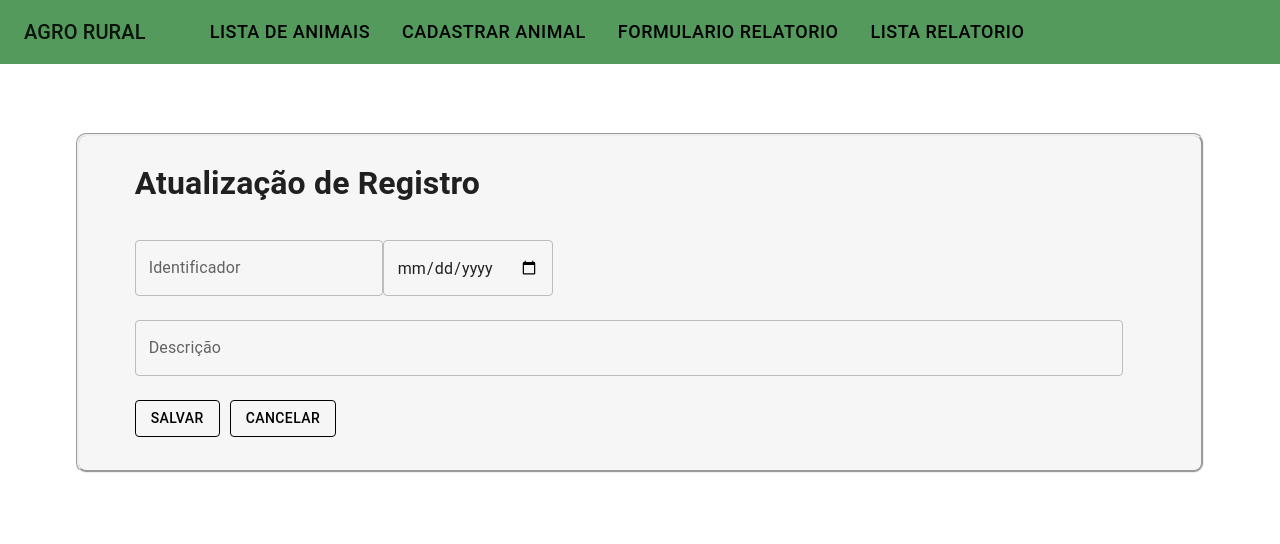
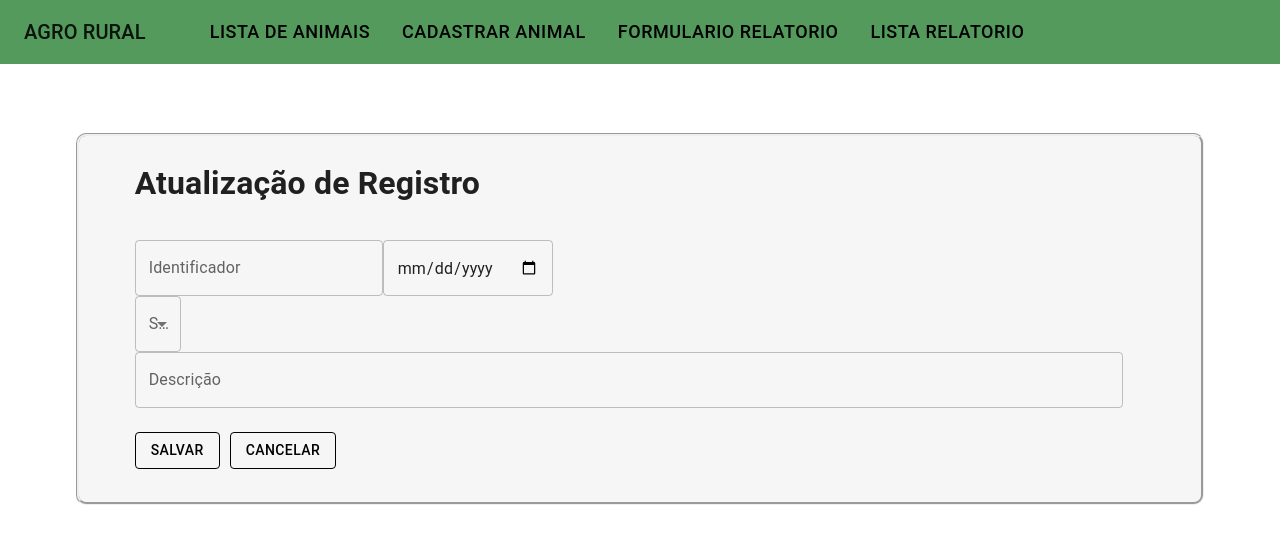
Before and after one commit to tccwebrural/Reac-tcc, a React (Create React App) app: page /modules/Repor/Pages/ReportForm in a window 1280 px wide. Shown: the top 544 px of the page. Built offline with nearby package versions, Linux system fonts and the light colour scheme.

Commit message:
Pablo, implementação do Select no ReportForm

```diff
--- a/src/modules/Report/pages/ReportForm.css
+++ b/src/modules/Report/pages/ReportForm.css
@@ -16,7 +16,6 @@ body{
     border-style: groove;
     border-radius: 10px;
 }
-
 .form h1{
     margin: 2% 0% 0% 5%;
     text-align: left;
@@ -27,6 +26,7 @@ body{
     padding: 2%;
     justify-content: flex-start;
 }
+
 
 #Text-Description{
     width: 60em;
--- a/src/modules/Report/pages/ReportForm.tsx
+++ b/src/modules/Report/pages/ReportForm.tsx
@@ -1,4 +1,4 @@
-import { Box, Button, Container, Grid, TextField } from "@mui/material";
+import { Box, Button, Container, FormControl, Grid, InputLabel, MenuItem, Select, SelectChangeEvent, TextField } from "@mui/material";
 import React, { ReactElement } from "react";
 import { useState } from "react";
 import { useForm } from "react-hook-form";
@@ -32,6 +32,14 @@ const FormReportPage = (): ReactElement => {
     const onSubmit = (e:any) => {
         console.log(e);
     }
+
+    const [age, setAge] = React.useState('');
+
+    const handleChange = (event: SelectChangeEvent) => {
+        setAge(event.target.value as string);
+    }
+
+
     return(<>
        <Container>
             <div className="form">
@@ -48,7 +56,24 @@ const FormReportPage = (): ReactElement => {
                             id="Text"
                             type="date"
                             variant="outlined"
-                            {...register("Data")} /><br/><br/>
+                            {...register("Data")} />
+                        <Box sx={{ Width: 120 }}>
+                            <FormControl>
+                                <InputLabel id="demo-simple-select-label">Select</InputLabel>
+                                <Select
+                                    labelId="demo-simple-select-label"
+                                    id="demo-simple-select"
+                                    value={age}
+                                    label="Vacinas"
+                                    onChange={handleChange}
+                                    {...register("Vacinas")}
+                                    >
+                                <MenuItem value={1}>Vacina 1</MenuItem>
+                                <MenuItem value={2}>Vacina 2</MenuItem>
+                                <MenuItem value={3}>Vacina 3</MenuItem>
+                                </Select>
+                            </FormControl>
+                        </Box>
                         <TextField
                             id="Text-Description"
                             label="Descrição"
```
